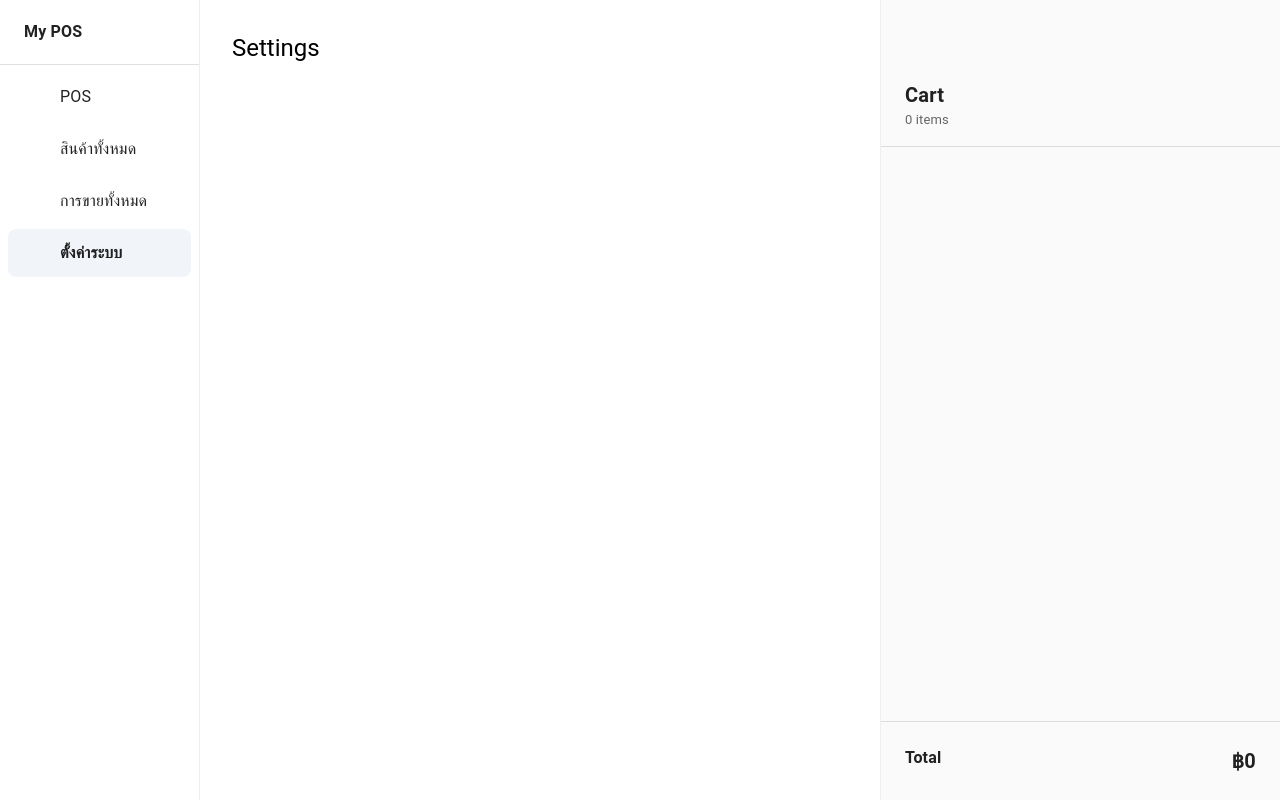
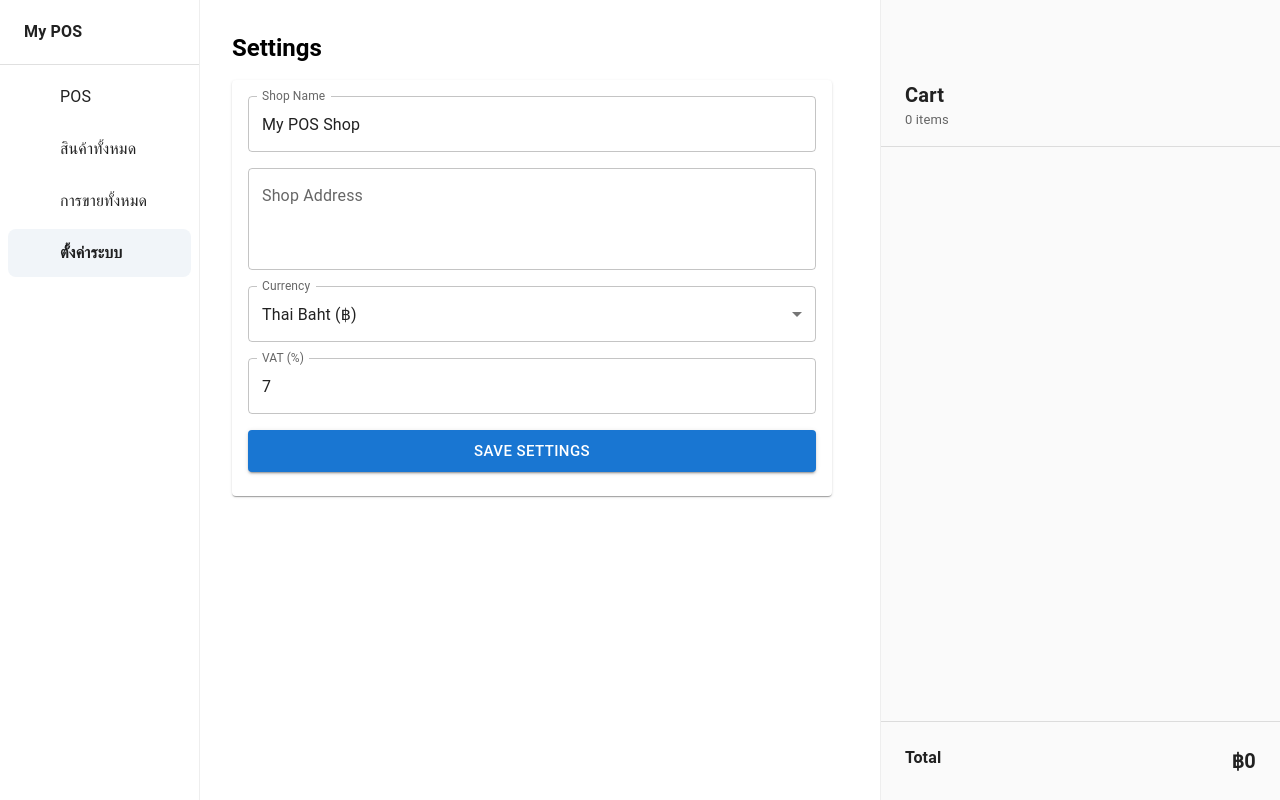
Before and after one commit to Pachared/QuickPOS, a React (Vite) app: page /settings in a window 1280 px wide. Built offline with nearby package versions, Linux system fonts and the light colour scheme; some icons are missing.

Commit message:
Update Settings.tsx

```diff
--- a/src/pages/Settings.tsx
+++ b/src/pages/Settings.tsx
@@ -1,9 +1,98 @@
-import { Typography } from "@mui/material";
+import { useState } from "react";
+import {
+  Box,
+  Typography,
+  Card,
+  CardContent,
+  TextField,
+  Button,
+  Stack,
+  MenuItem,
+} from "@mui/material";
 
 export default function Settings() {
+  const [settings, setSettings] = useState({
+    shopName: "My POS Shop",
+    shopAddress: "",
+    currency: "THB",
+    vat: 7,
+  });
+
+  const saveSettings = () => {
+    alert("Settings saved");
+  };
+
   return (
-    <div>
-      <Typography variant="h5">Settings</Typography>
-    </div>
+    <Box>
+      <Typography variant="h5" fontWeight={600} sx={{ mb: 2 }}>
+        Settings
+      </Typography>
+
+      <Card sx={{ maxWidth: 600 }}>
+        <CardContent>
+          <Stack spacing={2}>
+            <TextField
+              label="Shop Name"
+              value={settings.shopName}
+              onChange={(e) =>
+                setSettings({
+                  ...settings,
+                  shopName: e.target.value,
+                })
+              }
+            />
+
+            <TextField
+              label="Shop Address"
+              multiline
+              rows={3}
+              value={settings.shopAddress}
+              onChange={(e) =>
+                setSettings({
+                  ...settings,
+                  shopAddress: e.target.value,
+                })
+              }
+            />
+
+            <TextField
+              select
+              label="Currency"
+              value={settings.currency}
+              onChange={(e) =>
+                setSettings({
+                  ...settings,
+                  currency: e.target.value,
+                })
+              }
+            >
+              <MenuItem value="THB">Thai Baht (฿)</MenuItem>
+              <MenuItem value="USD">US Dollar ($)</MenuItem>
+              <MenuItem value="EUR">Euro (€)</MenuItem>
+            </TextField>
+
+            <TextField
+              label="VAT (%)"
+              type="number"
+              value={settings.vat}
+              onChange={(e) =>
+                setSettings({
+                  ...settings,
+                  vat: Number(e.target.value),
+                })
+              }
+            />
+
+            <Button
+              variant="contained"
+              size="large"
+              onClick={saveSettings}
+            >
+              Save Settings
+            </Button>
+          </Stack>
+        </CardContent>
+      </Card>
+    </Box>
   );
 }
```
